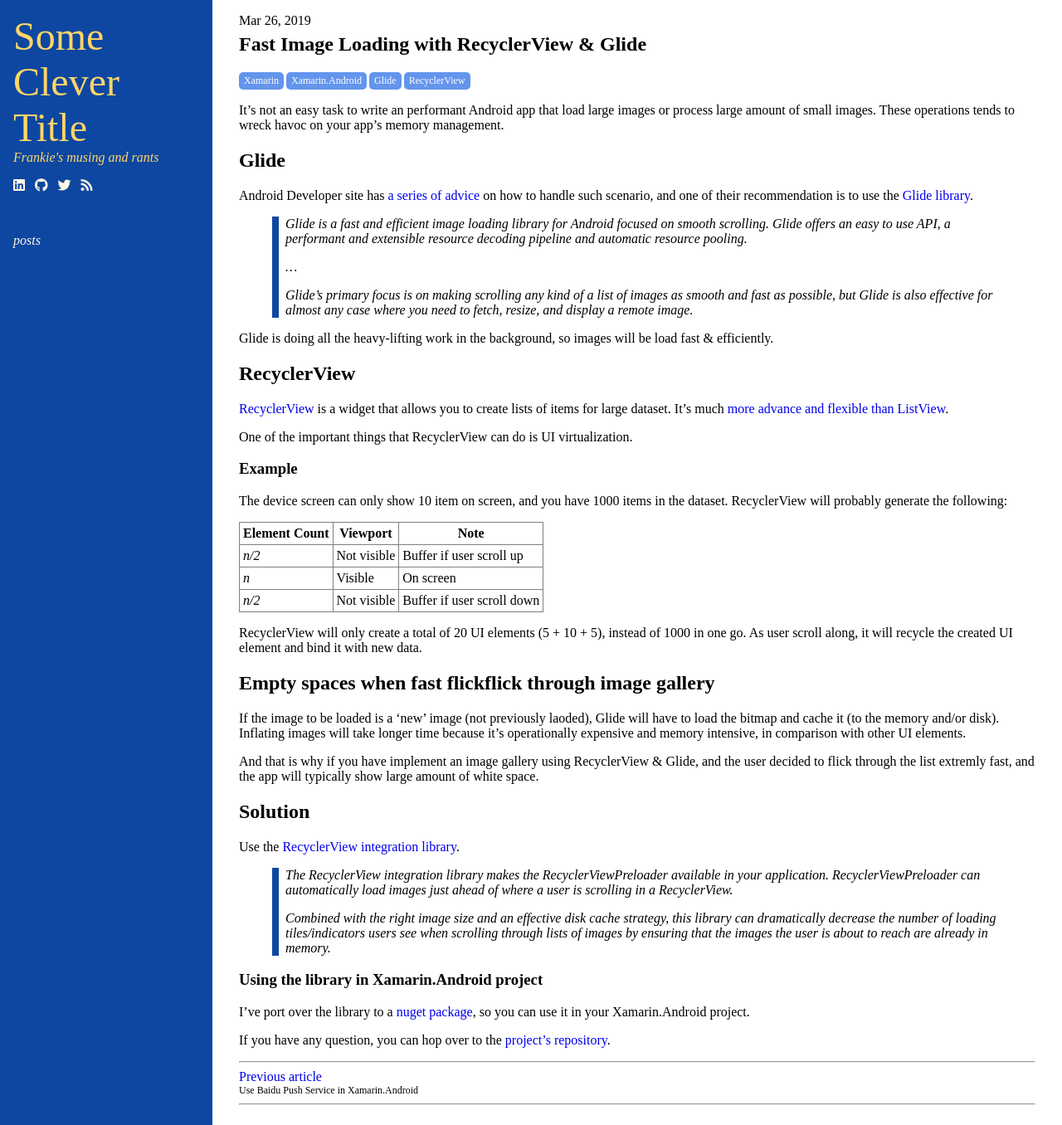
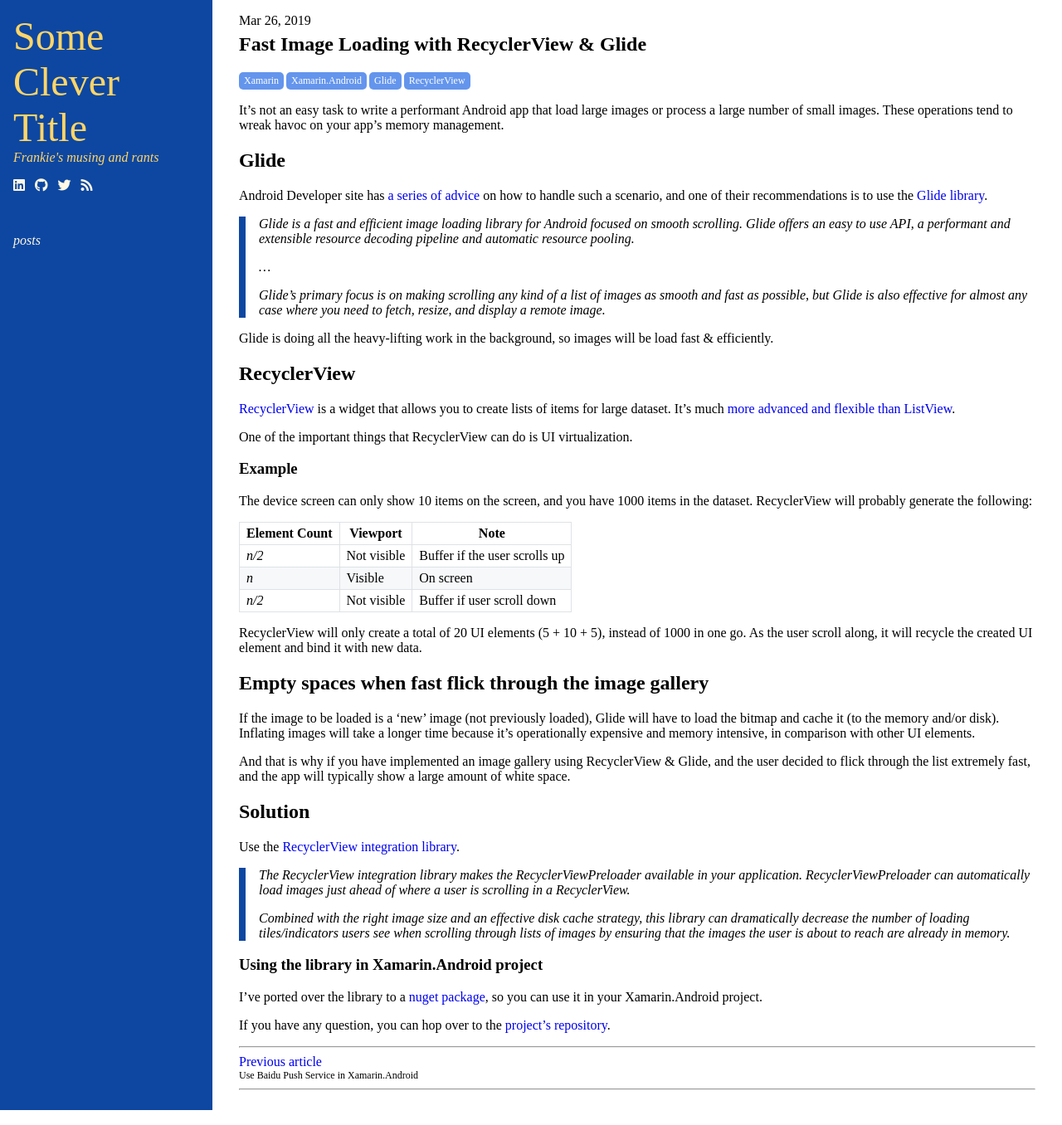
Before and after one commit to xyfoo/xyfoo.github.io, a Jekyll site: the page built from _posts/2019-03-27-glide-recyclerview-integration.md, in a window 1280 px wide. Shown: the whole page at 83% size. Built offline with Jekyll 4.4.1, drawn with Linux system fonts in a browser that asks for light colours; nearby versions of some CDN libraries; some web fonts are replaced; comment, search, counter and statistics services are not loaded.

Commit message:
CSS updated and spellings fixed.

```diff
--- a/_includes/head.html
+++ b/_includes/head.html
@@ -77,17 +77,25 @@
 
         blockquote {
             border-left: 0.5rem solid #0D47A1;
-            padding-left: 0.5rem;
+            padding-left: 1rem;
             font-style: italic;
+            margin-inline-start: unset;
+            margin-inline-end: unset;
+            margin-block-start: unset;
+            margin-block-end: unset;
         }
 
         table {
             border-collapse: collapse;
         }
 
+        tr:nth-child(even) {
+            background-color: #f6f8fa;
+        }
+
         th, td {
-            border: 1px solid gray;
-            padding: 0.25rem;
+            border: 1px solid #dfe2e5;
+            padding: 0.25rem 0.5rem;
         }
 
         a {
--- a/_posts/2019-03-27-glide-recyclerview-integration.md
+++ b/_posts/2019-03-27-glide-recyclerview-integration.md
@@ -5,11 +5,11 @@ date:   2019-03-27 00:00:00 +0800
 tags:   ['Xamarin', 'Xamarin.Android', 'Glide', 'RecyclerView']
 ---
 
-It's not an easy task to write an performant Android app that load large images or process large amount of small images. These operations tends to wreck havoc on your app's memory management.
+It's not an easy task to write a performant Android app that load large images or process a large number of small images. These operations tend to wreak havoc on your app's memory management.
 
 ## Glide
 
-Android Developer site has [a series of advice](https://developer.android.com/topic/performance/graphics/load-bitmap) on how to handle such scenario, and one of their recommendation is to use the [Glide library](https://bumptech.github.io/glide/).
+Android Developer site has [a series of advice](https://developer.android.com/topic/performance/graphics/load-bitmap) on how to handle such a scenario, and one of their recommendations is to use the [Glide library](https://bumptech.github.io/glide/).
 
 > Glide is a fast and efficient image loading library for Android focused on smooth scrolling. Glide offers an easy to use API, a performant and extensible resource decoding pipeline and automatic resource pooling.
 >
@@ -21,27 +21,27 @@ Glide is doing all the heavy-lifting work in the background, so images will be l
 
 ## RecyclerView
 
-[RecyclerView](https://developer.android.com/guide/topics/ui/layout/recyclerview) is a widget that allows you to create lists of items for large dataset. It's much [more advance and flexible than ListView](https://stackoverflow.com/questions/28525112/android-recyclerview-vs-listview-with-viewholder/31199564).
+[RecyclerView](https://developer.android.com/guide/topics/ui/layout/recyclerview) is a widget that allows you to create lists of items for large dataset. It's much [more advanced and flexible than ListView](https://stackoverflow.com/questions/28525112/android-recyclerview-vs-listview-with-viewholder/31199564).
 
 One of the important things that RecyclerView can do is UI virtualization.
 
 ### Example
 
-The device screen can only show 10 item on screen, and you have 1000 items in the dataset. RecyclerView will probably generate the following:
+The device screen can only show 10 items on the screen, and you have 1000 items in the dataset. RecyclerView will probably generate the following:
 
 | Element Count | Viewport | Note |
 | --- | --- | --- |
-| *n/2* | Not visible | Buffer if user scroll up |
+| *n/2* | Not visible | Buffer if the user scrolls up |
 | *n* | Visible | On screen |
 | *n/2* | Not visible | Buffer if user scroll down |
 
-RecyclerView will only create a total of 20 UI elements (5 + 10 + 5), instead of 1000 in one go. As user scroll along, it will recycle the created UI element and bind it with new data.
+RecyclerView will only create a total of 20 UI elements (5 + 10 + 5), instead of 1000 in one go. As the user scroll along, it will recycle the created UI element and bind it with new data.
 
-## Empty spaces when fast flickflick through image gallery
+## Empty spaces when fast flick through the image gallery
 
-If the image to be loaded is a 'new' image (not previously laoded), Glide will have to load the bitmap and cache it (to the memory and/or disk). Inflating images will take longer time because it's operationally expensive and memory intensive, in comparison with other UI elements.
+If the image to be loaded is a 'new' image (not previously loaded), Glide will have to load the bitmap and cache it (to the memory and/or disk). Inflating images will take a longer time because it's operationally expensive and memory intensive, in comparison with other UI elements.
 
-And that is why if you have implement an image gallery using RecyclerView & Glide, and the user decided to flick through the list extremly fast, and the app will typically show large amount of white space.
+And that is why if you have implemented an image gallery using RecyclerView & Glide, and the user decided to flick through the list extremely fast, and the app will typically show a large amount of white space.
 
 ## Solution
 
@@ -54,6 +54,6 @@ Use the [RecyclerView integration library](https://bumptech.github.io/glide/int/
 
 ### Using the library in Xamarin.Android project
 
-I've port over the library to a [nuget package](https://www.nuget.org/packages/Bumptech.Glide.Integration.RecyclerView), so you can use it in your Xamarin.Android project.
+I've ported over the library to a [nuget package](https://www.nuget.org/packages/Bumptech.Glide.Integration.RecyclerView), so you can use it in your Xamarin.Android project.
 
 If you have any question, you can hop over to the [project's repository](https://github.com/xyfoo/Bumptech.Glide.Integration.RecyclerView).
```
